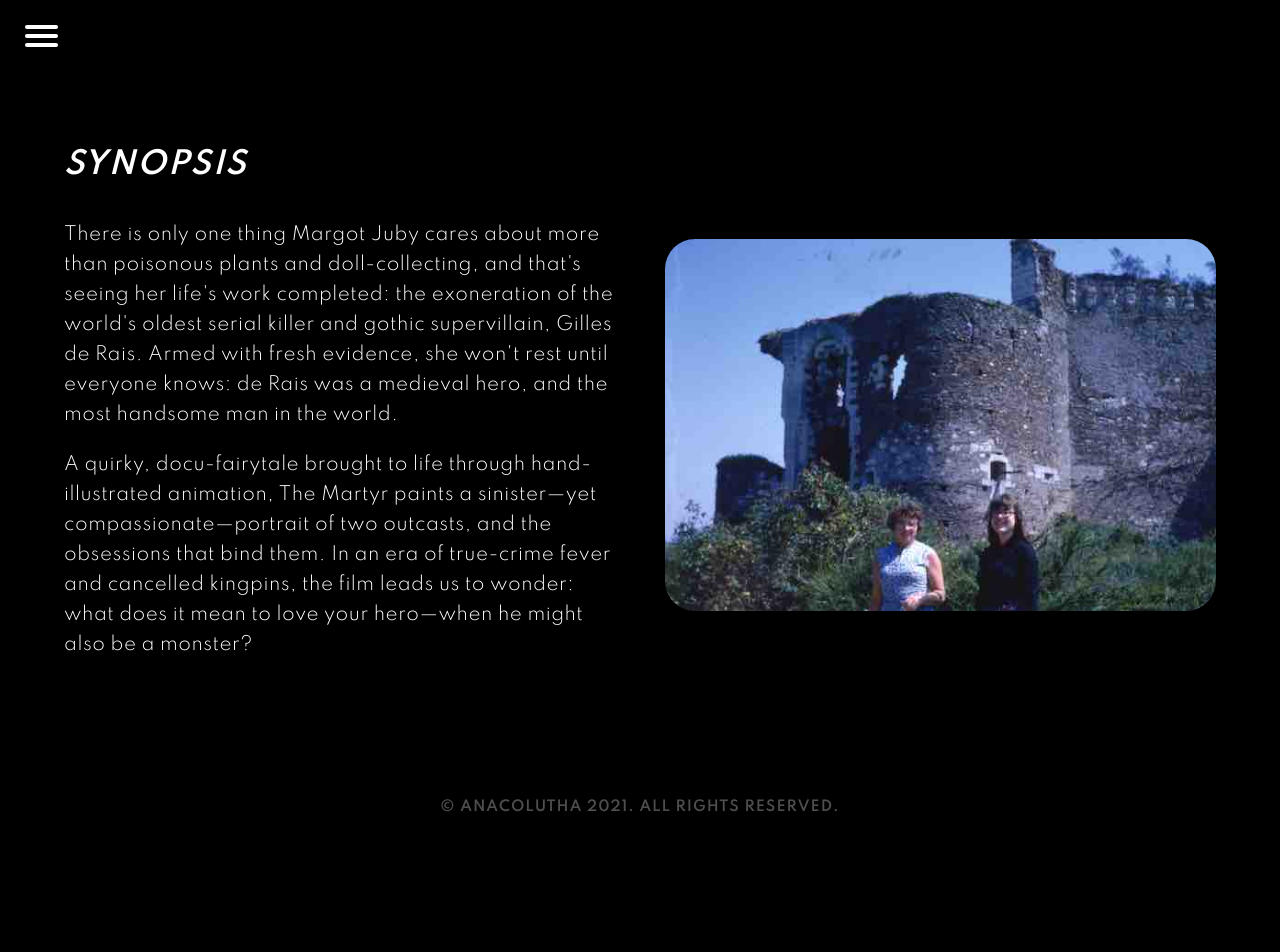
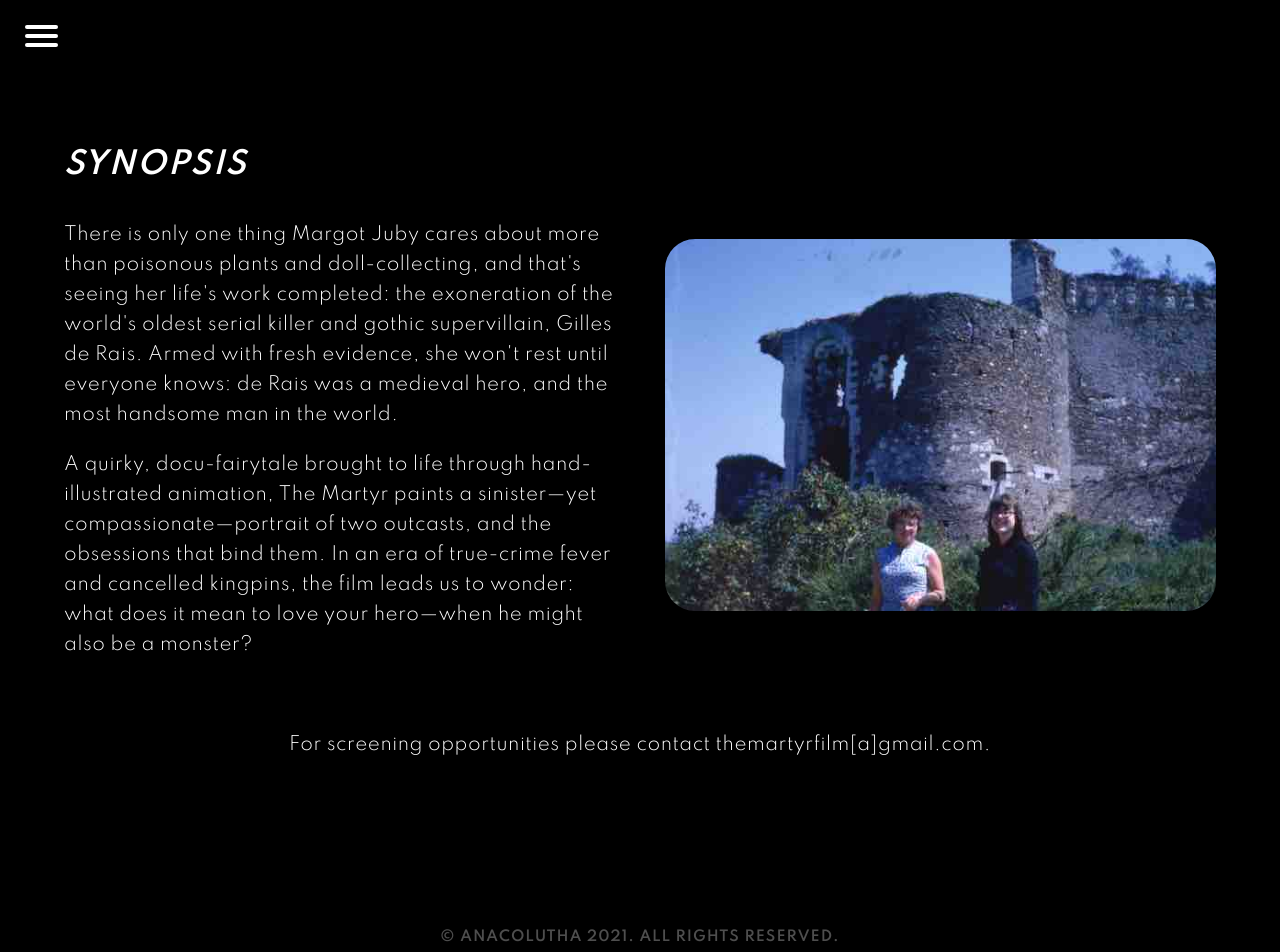
Before and after one commit to ehseebe/the-martyr, a React (Create React App) app: page /synopsis in a window 1280 px wide. Shown: the top 952 px of the page. Before the commit the page ends 834 px from the top, so only its background shows below. Built offline with nearby package versions, Linux system fonts and the light colour scheme; a web font is replaced by a local one.

Commit message:
Add screening note

```diff
--- a/src/components/Synopsis.js
+++ b/src/components/Synopsis.js
@@ -4,7 +4,7 @@ import "../scss/main.scss";
 
 const Synopsis = () => {
   return (
-    <div className="inner-container">
+    <div className="inner-container synopsis">
       <section className="two-column text-focus-in">
         <div className="two-column__content">
         <div className="two-column__title">
@@ -29,7 +29,11 @@ const Synopsis = () => {
             ></img>
           </div>
         </div>
+
       </section>
+      <div className="screening-note">
+        <p>For screening opportunities please contact themartyrfilm[a]gmail.com.</p>
+      </div>
     </div>
   );
 };
--- /dev/null
+++ b/src/scss/03-pages/synopsis.scss
@@ -0,0 +1,6 @@
+.synopsis {
+
+    .screening-note {
+        padding: 4rem 0;
+    }
+}
--- a/src/scss/main.scss
+++ b/src/scss/main.scss
@@ -14,3 +14,4 @@
 @import "03-pages/home.scss";
 @import "03-pages/resources.scss";
 @import "03-pages/bios.scss";
+@import "03-pages/synopsis.scss"
```
